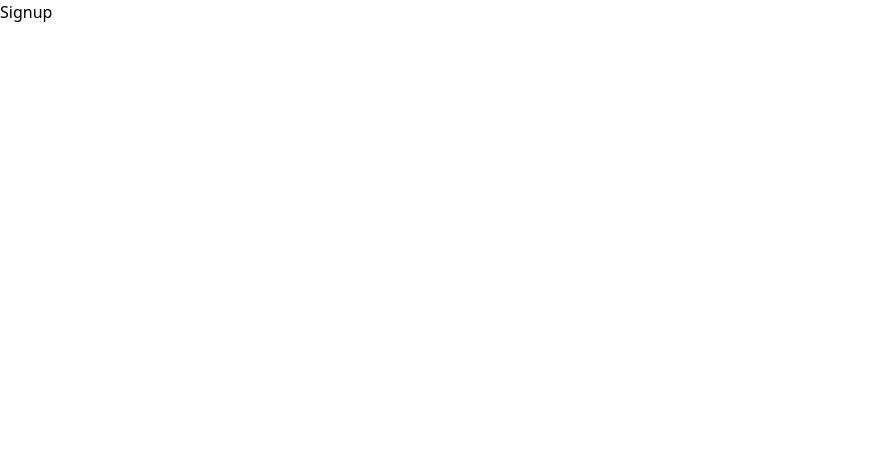
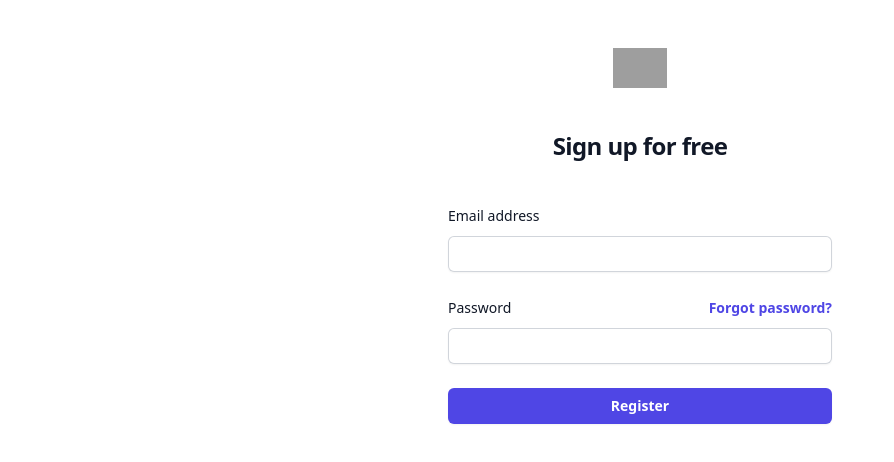
Before and after one commit to ori-123/surveypilot, a React (Vite) app in the folder sp-frontend/: page /signup in a window 1280 px wide. Shown: the top 462 px of the page, without its empty margins (0-894 px from the left). Built offline with nearby package versions, Linux system fonts and the light colour scheme; grey boxes are pictures that could not be loaded.

Commit message:
implement signup component

```diff
--- a/sp-frontend/src/views/Signup.jsx
+++ b/sp-frontend/src/views/Signup.jsx
@@ -1,7 +1,72 @@
+
 export default function Signup() {
-    return(
-        <div>
-            Signup
-        </div>
+    return (
+        <>
+            <div className="flex min-h-full flex-1 flex-col justify-center px-6 py-12 lg:px-8">
+                <div className="sm:mx-auto sm:w-full sm:max-w-sm">
+                    <img
+                        className="mx-auto h-10 w-auto"
+                        src="https://tailwindui.com/img/logos/mark.svg?color=indigo&shade=600"
+                        alt="Your Company"
+                    />
+                    <h2 className="mt-10 text-center text-2xl font-bold leading-9 tracking-tight text-gray-900">
+                        Sign up for free
+                    </h2>
+                </div>
+
+                <div className="mt-10 sm:mx-auto sm:w-full sm:max-w-sm">
+                    <form className="space-y-6" action="#" method="POST">
+                        <div>
+                            <label htmlFor="email" className="block text-sm font-medium leading-6 text-gray-900">
+                                Email address
+                            </label>
+                            <div className="mt-2">
+                                <input
+                                    id="email"
+                                    name="email"
+                                    type="email"
+                                    autoComplete="email"
+                                    required
+                                    className="block w-full rounded-md border-0 py-1.5 text-gray-900 shadow-sm ring-1 ring-inset ring-gray-300 placeholder:text-gray-400 focus:ring-2 focus:ring-inset focus:ring-indigo-600 sm:text-sm sm:leading-6"
+                                />
+                            </div>
+                        </div>
+
+                        <div>
+                            <div className="flex items-center justify-between">
+                                <label htmlFor="password" className="block text-sm font-medium leading-6 text-gray-900">
+                                    Password
+                                </label>
+                                <div className="text-sm">
+                                    <a href="#" className="font-semibold text-indigo-600 hover:text-indigo-500">
+                                        Forgot password?
+                                    </a>
+                                </div>
+                            </div>
+                            <div className="mt-2">
+                                <input
+                                    id="password"
+                                    name="password"
+                                    type="password"
+                                    autoComplete="current-password"
+                                    required
+                                    className="block w-full rounded-md border-0 py-1.5 text-gray-900 shadow-sm ring-1 ring-inset ring-gray-300 placeholder:text-gray-400 focus:ring-2 focus:ring-inset focus:ring-indigo-600 sm:text-sm sm:leading-6"
+                                />
+                            </div>
+                        </div>
+
+                        <div>
+                            <button
+                                type="submit"
+                                className="flex w-full justify-center rounded-md bg-indigo-600 px-3 py-1.5 text-sm font-semibold leading-6 text-white shadow-sm hover:bg-indigo-500 focus-visible:outline focus-visible:outline-2 focus-visible:outline-offset-2 focus-visible:outline-indigo-600"
+                            >
+                                Register
+                            </button>
+                        </div>
+                    </form>
+
+                </div>
+            </div>
+        </>
     )
 }
```
